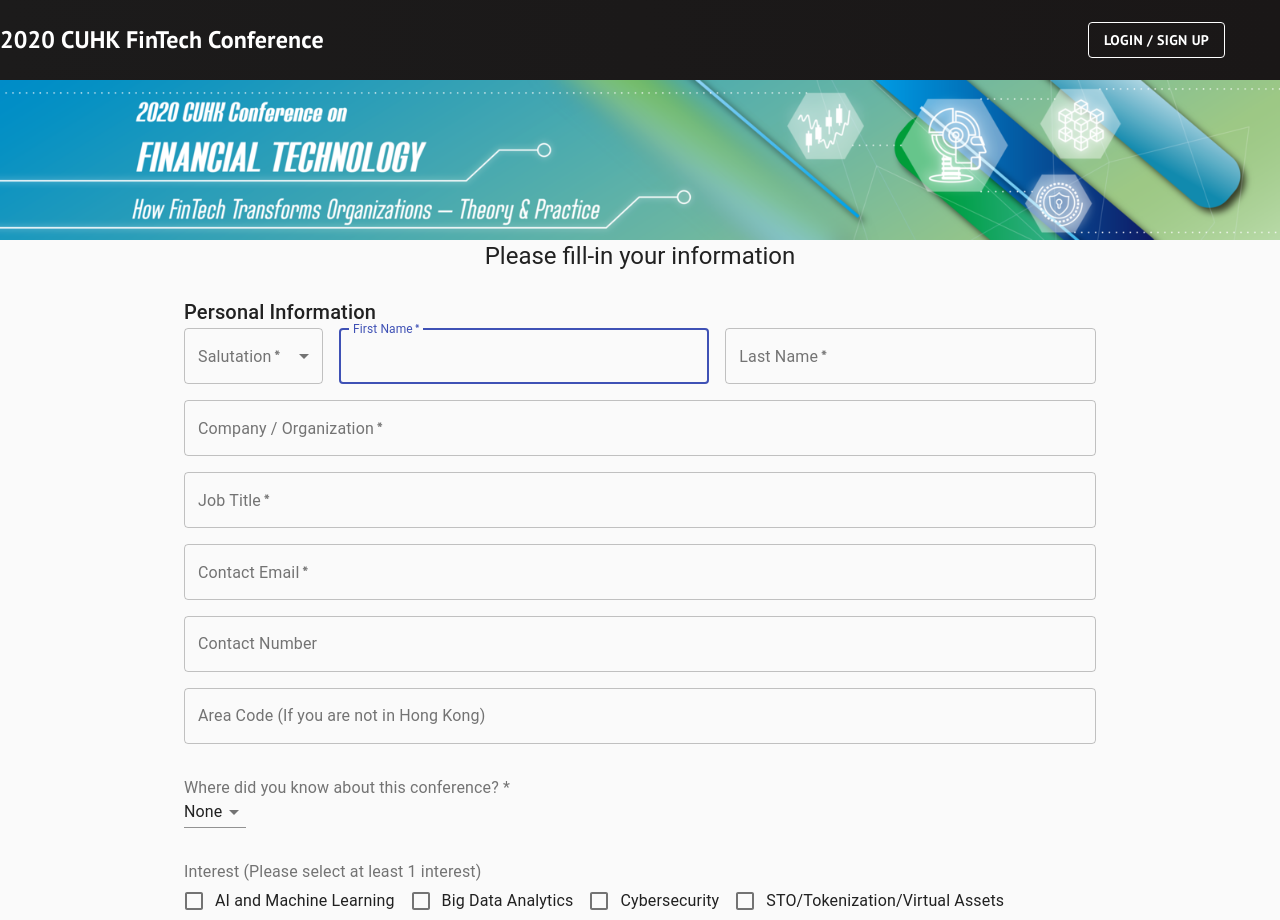
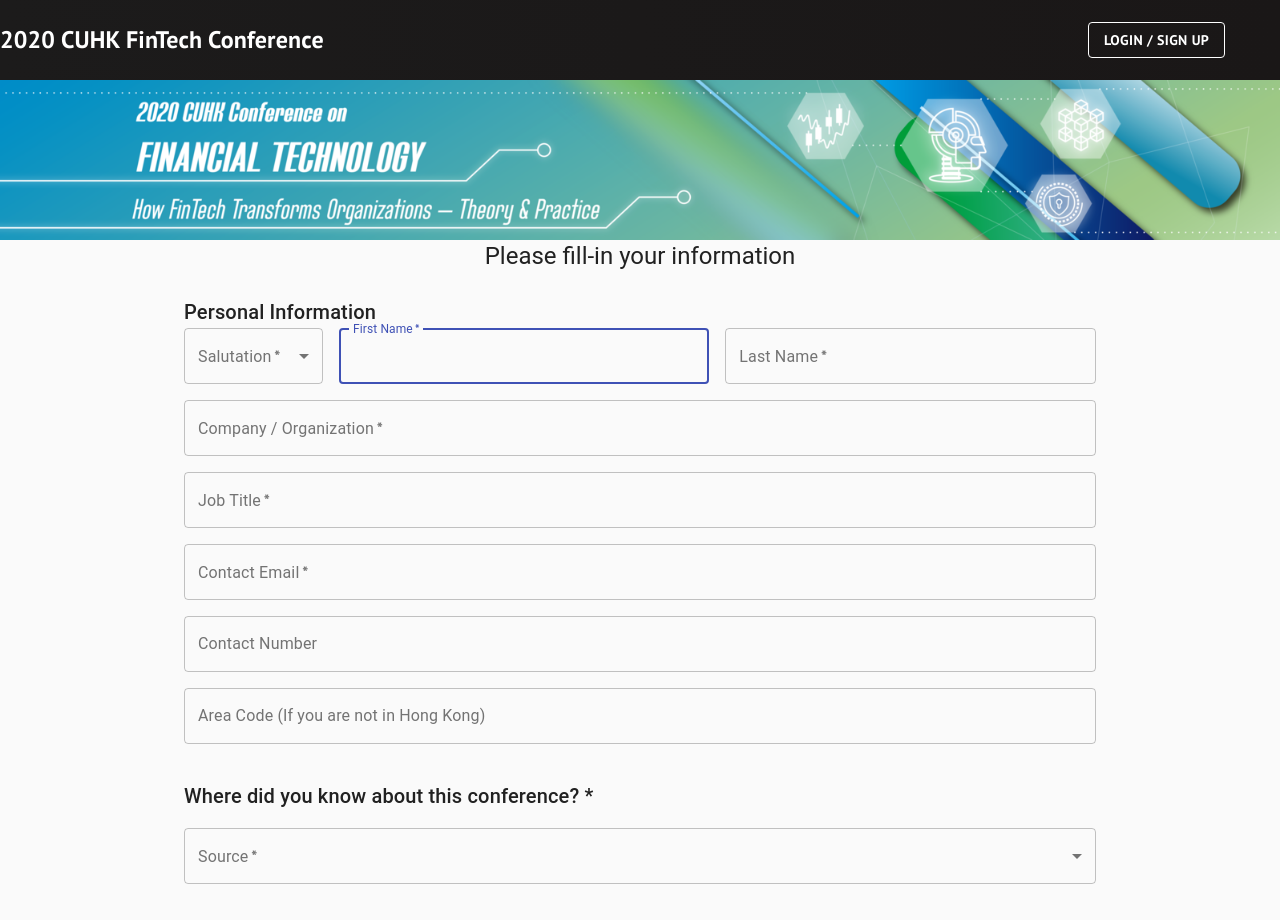
Before and after one commit to jackykwandesign/fintech-event-cuhk, a React (Create React App) app: page /fillInfo in a window 1280 px wide. Shown: the top 920 px of the page. Built offline with nearby package versions, Linux system fonts and the light colour scheme; no server answers.

Commit message:
finish form

```diff
--- a/src/components/FillInfo/fillInfo.tsx
+++ b/src/components/FillInfo/fillInfo.tsx
@@ -26,7 +26,7 @@
 import Typography from '@material-ui/core/Typography';
 // import { Label } from '@material-ui/icons';
 // import InfoOutlined from '@material-ui/icons/InfoOutlined';
-import React, {  } from 'react'
+import React, { useEffect } from 'react'
 import { useState } from 'react';
 import { Controller, useForm } from "react-hook-form";
 import { useHistory } from 'react-router-dom';
@@ -39,7 +39,7 @@
 
     knowOfConference: string;
     supportOrganization: string;
-    onlineAds: string;
+    advertisement: string;
     otherKnowOfConference: string;
 
     // interest: string;
@@ -59,7 +59,7 @@
         salutation: "",
         knowOfConference: "",
         supportOrganization: "",
-        onlineAds: "",
+        advertisement: "",
         otherKnowOfConference: "",
         // interest: "",
         interestCheckbox:[],
@@ -72,7 +72,17 @@
     // const [knowOfConference, setKnowOfConference] = useState<string>("other")
     const [interestCheckbox, setInterestCheckbox] = useState<string[]>([])
     const [isOtherInterest, setIsOtherInterest] = useState<boolean>(false)
+    const [isSupportKnowOfConference, setIsSupportKnowOfConference] = useState<boolean>(false)
     // console.log("isOtherInterest", isOtherInterest)
+    useEffect(()=>{
+        // console.log(watch("knowOfConference"))
+        let watchValue = watch("knowOfConference")
+        if(watchValue === "Others" || watchValue === "Advertisement" || watchValue === "Supporting Organization"){
+            setIsSupportKnowOfConference(true)
+        }else{
+            setIsSupportKnowOfConference(false)
+        }
+    },[watch("knowOfConference")])
     const history = useHistory()
     // const [step, setStep] = useState<number>(1)
 
@@ -292,19 +302,24 @@
                                     <br/>
                                 </Grid>
 
+                                <Grid item container spacing={2}>
 
-                                {/* <Typography variant="h6">Interest</Typography> */}
                                 <Grid item md={12}>
-                                    <FormLabel component="legend">Where did you know about this conference? * </FormLabel>
+                                    <Typography variant="h6">Where did you know about this conference? * </Typography>
+                                </Grid>
+                                <Grid item md={isSupportKnowOfConference ? 6 : 12}>
+
+                                    {/* <FormLabel component="legend">Where did you know about this conference? * </FormLabel> */}
                                     <Controller
                                         as={
-
-                                            <Select
-                                                // style={{marginLeft:"10px"}}
+                                            <TextField
+                                                select
+                                                variant="outlined"
+                                                required
+                                                fullWidth
+                                                label="Source"
+                                                inputProps={{ name: "knowOfConference", id: "outlined-age-simple" }}
                                                 defaultValue=""
-                                                displayEmpty
-                                                required
-                                                // variant="outlined"
                                             >
                                                 <MenuItem value="" disabled>None</MenuItem>
                                                 <MenuItem value={"CUHK Staff Mass Mailing"}>CUHK Staff Mass Mailing</MenuItem>
@@ -313,29 +328,40 @@
                                                 <MenuItem value={"Invitation Email from Organizer"}>Invitation Email from Organizer</MenuItem>
                                                 <MenuItem value={"Sponsor - Hang Seng Bank"}>Sponsor - Hang Seng Bank</MenuItem>
                                                 <MenuItem value={"Supporting Organization"}>Supporting Organization</MenuItem>
-                                                <MenuItem value={"Online Ads"}>Online Ads</MenuItem>
+                                                <MenuItem value={"Advertisement"}>Advertisement</MenuItem>
                                                 <MenuItem value={"Others"}>Others</MenuItem>
-                                            </Select>
+                                            </TextField>
                                         }
                                         name="knowOfConference"
                                         control={control}
                                     />
+                                </Grid>
+                                <Grid item md={6}>
 
                                     {
                                         watch("knowOfConference") === "Supporting Organization" &&
                                         <Controller
                                             as={
-                                                <Select
-                                                    style={{marginLeft:"10px"}}
+                                                <TextField
+                                                    select
+                                                    // style={{marginLeft:"10px"}}
+                                                    variant="outlined"
+                                                    required
+                                                    fullWidth
+                                                    label="Please specify organization"
+                                                    inputProps={{ name: "supportOrganization", id: "outlined-age-simple" }}
                                                     defaultValue=""
-                                                    displayEmpty
-                                                    required
                                                 >
                                                     <MenuItem value="" disabled>None</MenuItem>
-                                                    <MenuItem value={"Organization A"}>Organization A</MenuItem>
-                                                    <MenuItem value={"Organization B"}>Organization B</MenuItem>
-                                                    <MenuItem value={"Organization C"}>Organization C</MenuItem>
-                                                </Select>
+                                                    <MenuItem value={"CFA Society Hong Kong"}>CFA Society Hong Kong</MenuItem>
+                                                    <MenuItem value={"The Chartered Institute of Management Accountants"}>The Chartered Institute of Management Accountants</MenuItem>
+                                                    <MenuItem value={"Finnovasia"}>Finnovasia</MenuItem>
+                                                    <MenuItem value={"Fintech Association of Hong Kong"}>Fintech Association of Hong Kong</MenuItem>
+                                                    <MenuItem value={"The Hong Kong Institute of Bankers"}>The Hong Kong Institute of Bankers</MenuItem>
+                                                    <MenuItem value={"Hong Kong Institute of Certified Public Accountants"}>Hong Kong Institute of Certified Public Accountants</MenuItem>
+                                                    <MenuItem value={"InvestHK FintechHK"}>InvestHK FintechHK</MenuItem>
+                                                    <MenuItem value={"Society of Registered Financial Planners"}>Society of Registered Financial Planners</MenuItem>
+                                                </TextField>
                                             }
                                             name="supportOrganization"
                                             control={control}
@@ -343,44 +369,52 @@
                                     }
 
                                     {
-                                        watch("knowOfConference") === "Online Ads" &&
+                                        watch("knowOfConference") === "Advertisement" &&
                                         <Controller
                                             as={
-                                                <Select
+                                                <TextField
+                                                    select
+                                                    // style={{marginLeft:"10px"}}
+                                                    variant="outlined"
+                                                    required
+                                                    fullWidth
+                                                    label="Please specify advertisement"
+                                                    inputProps={{ name: "advertisement", id: "outlined-age-simple" }}
                                                     defaultValue=""
-                                                    displayEmpty
-                                                    required
-                                                    style={{marginLeft:"10px"}}
                                                 >
                                                     <MenuItem value="" disabled>None</MenuItem>
-                                                    <MenuItem value={"Youtube"}>Youtube</MenuItem>
-                                                    <MenuItem value={"Facebook"}>Facebook</MenuItem>
-                                                    <MenuItem value={"Twitter"}>Twitter</MenuItem>
-                                                </Select>
+                                                    <MenuItem value={"Google"}>Google</MenuItem>
+                                                    <MenuItem value={"Linkedin"}>Linkedin</MenuItem>
+                                                    <MenuItem value={"Hong Kong Economic Journal 信報財經新聞有限公司"}>Hong Kong Economic Journal 信報財經新聞有限公司</MenuItem>
+                                                    <MenuItem value={"HKET 香港經濟日報"}>HKET 香港經濟日報</MenuItem>
+                                                </TextField>
                                             }
-                                            name="onlineAds"
+                                            name="advertisement"
                                             control={control}
                                         />
                                     }
 
                                     {
+
                                         watch("knowOfConference") === "Others" &&
                                         <Controller as={
                                             <TextField
                                                 required
-                                                style={{marginLeft:"10px"}}
-                                                placeholder = "Please specify"
+                                                // style={{marginLeft:"10px"}}
+                                                fullWidth
+                                                label="Please specify"
+                                                // placeholder = "Please specify"
+                                                variant="outlined"
                                             />
                                         } name="otherKnowOfConference" control={control} />
                                     }
-                                    <br/>
-                                    <br/>
+                                </Grid>
                                 </Grid>
 
                                 <Grid item md={12}>
-
+                                <Typography variant="h6">Interest (Please select at least 1 interest) * </Typography>
                                 <FormControl component="fieldset" >
-                                    <FormLabel component="legend">Interest (Please select at least 1 interest)</FormLabel>
+                                    {/* <FormLabel component="legend">Interest (Please select at least 1 interest)</FormLabel> */}
                                     <FormGroup row>
                                         <FormControlLabel
                                             control={<Checkbox onChange={handleCheckboxChange} name="AI and Machine Learning" color="primary" required = {interestCheckbox === [] ? true : false}/>}
@@ -429,10 +463,9 @@
                                     <br/>
                                     <br/>
                                 </Grid>
-                                <Typography variant="h6">Personal Information Collection Statement</Typography>
+
                                 <Grid item md={12}>
-{/*
-                                    <FormLabel>Personal Information Collection Statement</FormLabel> */}
+                                    <Typography variant="h6">Personal Information Collection Statement</Typography>
                                     <Typography variant="body2" gutterBottom>The personal data collected will be used by The Chinese University of Hong Kong for processing the captioned event.  The Organizers may send you news and follow-up emails.  All personal data you provided will not be disclosed to any third party unless with your prior consent.</Typography>
                                     <Controller
                                         name="agreementOfCollection"
```
